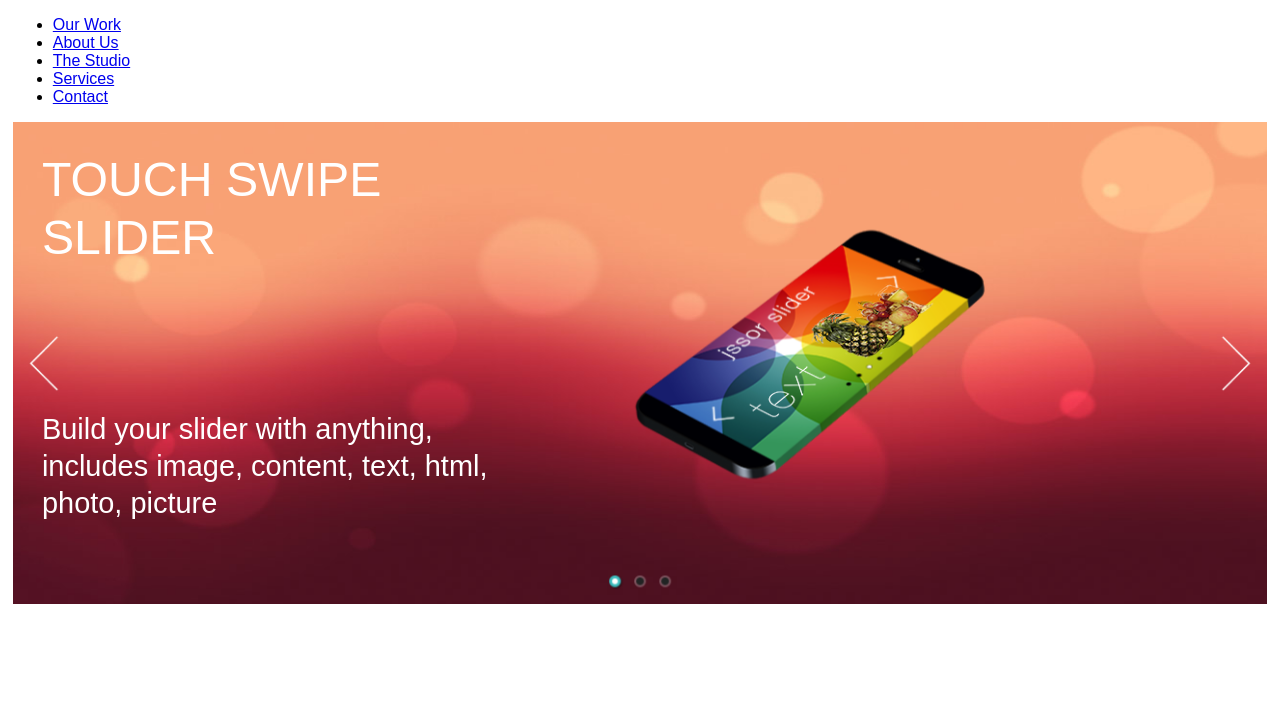
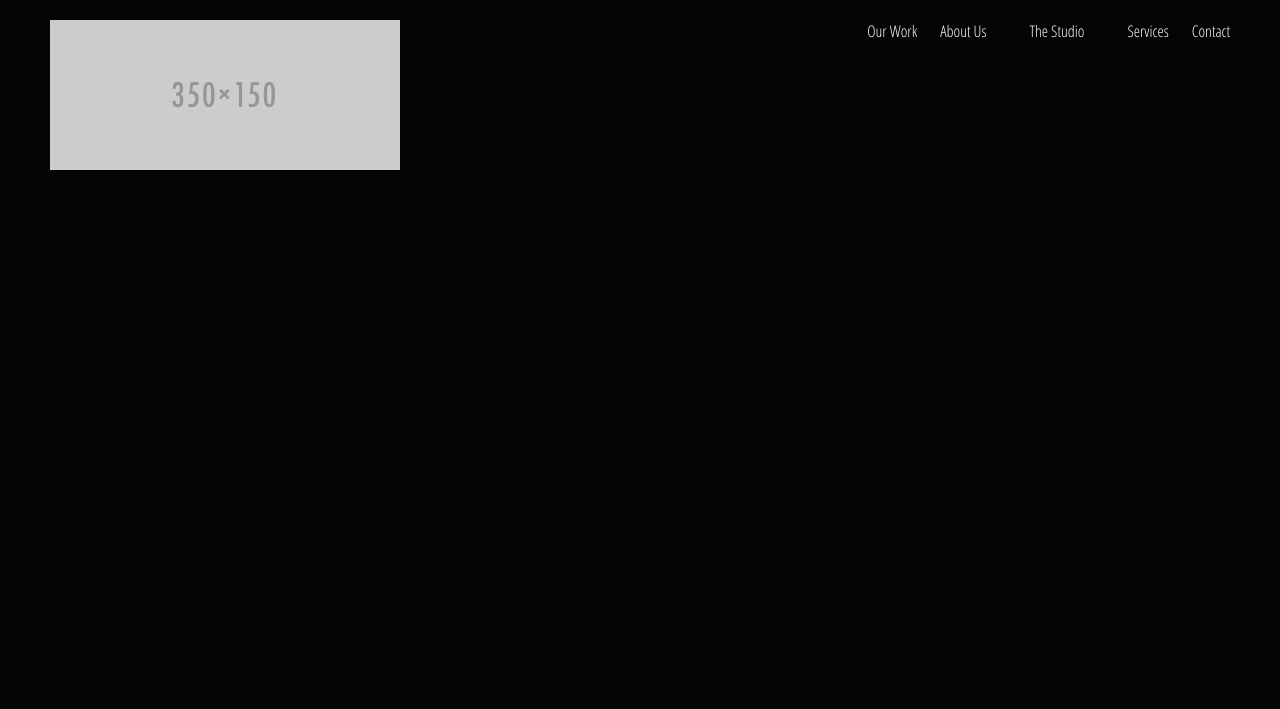
Before and after one commit to khadirahhobbs/bma, a website: page index.html in a window 1280 px wide. Drawn offline with Linux system fonts and the light colour scheme.

Commit message:
Started Flexing :)

```diff
--- a/assets/brandstuff.txt
+++ b/assets/brandstuff.txt
@@ -2,4 +2,4 @@ RED: rgb(219,57,63)
 BLACK: rgb(4,4,4)
 GRAY: rgb (18,18,18)
 
-FONT: Arial, Helvetica, sans-serif
+FONT: Open Sans Condensed, Arial, sans-serif
--- a/css/styles.css
+++ b/css/styles.css
@@ -1,3 +1,50 @@
+*, html, body {
+	margin: 0;
+	padding: 0;
+}
 
+body {
+	font-family: 'Open Sans Condensed', Arial, sans-serif;
+	font-size: 16px;
+	background-color: rgb(4,4,4);
+	color: #fff;
+
+}
+
+nav {
+	display: flex;
+	flex-direction: row;
+	justify-content: space-between;
+	padding: 20px 50px;
+}
+
+nav li {
+	list-style: none;
+	display: inline-block;
+	line-height: 1em;
+	padding: 0 20px;
+
+}
+
+nav li:nth-child(5) {
+	padding: 0;
+}
+
+nav li:first-child {
+	padding: 0;
+}
+
+a:link {
+	color: #fff;
+	text-decoration: none;
+}
+
+a:visited {
+	color: #fff;
+}
+
+a:hover {
+	color: rgb(219,57,63);
+}
 
 /*# sourceMappingURL=styles.css.map */
--- a/index.html
+++ b/index.html
@@ -7,13 +7,14 @@
 	<link rel="stylesheet" type="text/css" href="css\framework.css">
 	<link rel="stylesheet" type="text/css" href="css\jquerySlider.css">
 	<link rel="stylesheet" type="text/css" href="css\styles.css">
-
+    <link href="https://fonts.googleapis.com/css?family=Open+Sans+Condensed:300,700" rel="stylesheet">
+    <link href="https://fonts.googleapis.com/css?family=Open+Sans:300,700" rel="stylesheet">
 </head>
 <!-- http://www.bmamedia.com/ -->
 <body>
-    <script type="text/javascript" src="js/jquery-1.11.3.min.js"></script>
+    <!--<script type="text/javascript" src="js/jquery-1.11.3.min.js"></script>
     <script type="text/javascript" src="js/jssor.slider.mini.js"></script>
-    <!-- use jssor.slider.debug.js instead for debug -->
+     use jssor.slider.debug.js instead for debug
     <script>
         jQuery(document).ready(function ($) {
 
@@ -119,8 +120,9 @@
         .jssora22r:hover { background-position: -190px -31px; }
         .jssora22l.jssora22ldn { background-position: -250px -31px; }
         .jssora22r.jssora22rdn { background-position: -310px -31px; }
-    </style>
+    </style>-->
 	<nav>
+        <img src="images\logo_placeholder.png">
 		<ul>
 			<li><a href="work.html">Our Work</a></li>
 			<li><a href="about.html">About Us</a></li>
@@ -133,7 +135,7 @@
 
 <!-- jQuery Slider HTML Code -->
 
-    <div id="jssor_1" style="position: relative; margin: 0 auto; top: 0px; left: 0px; width: 1300px; height: 500px; overflow: hidden; visibility: hidden;">
+    <!-- <div id="jssor_1" style="position: relative; margin: 0 auto; top: 0px; left: 0px; width: 1300px; height: 500px; overflow: hidden; visibility: hidden;">
         <!-- Loading Screen -->
         <div data-u="loading" style="position: absolute; top: 0px; left: 0px;">
             <div style="filter: alpha(opacity=70); opacity: 0.7; position: absolute; display: block; top: 0px; left: 0px; width: 100%; height: 100%;"></div>
@@ -178,7 +180,7 @@
         <!-- Arrow Navigator -->
         <span data-u="arrowleft" class="jssora22l" style="top:0px;left:12px;width:40px;height:58px;" data-autocenter="2"></span>
         <span data-u="arrowright" class="jssora22r" style="top:0px;right:12px;width:40px;height:58px;" data-autocenter="2"></span>
-    </div>
+    <!--</div> -->
 
 </body>
 </html>
```
Also changed, not shown: images/bma_icon_logo_400x400.png (added), images/logo_placeholder.png (added), 1 other file.
